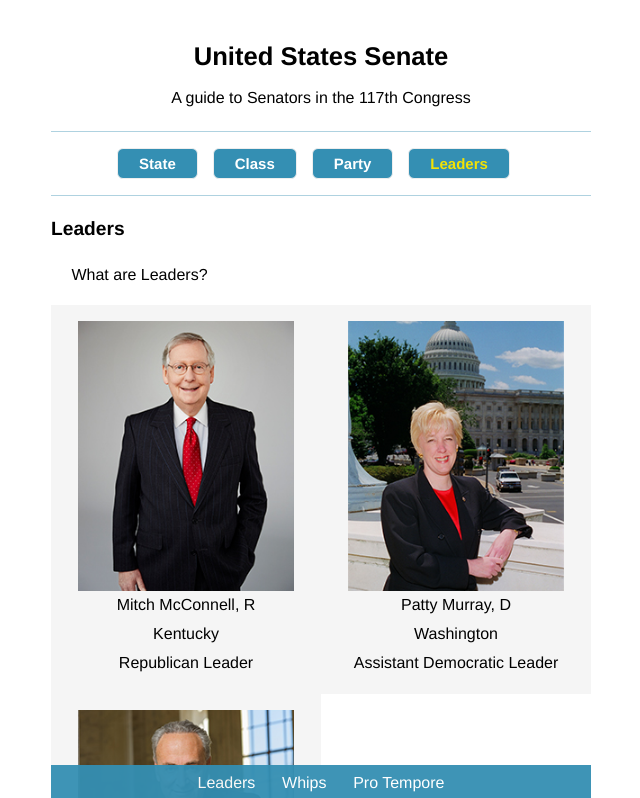
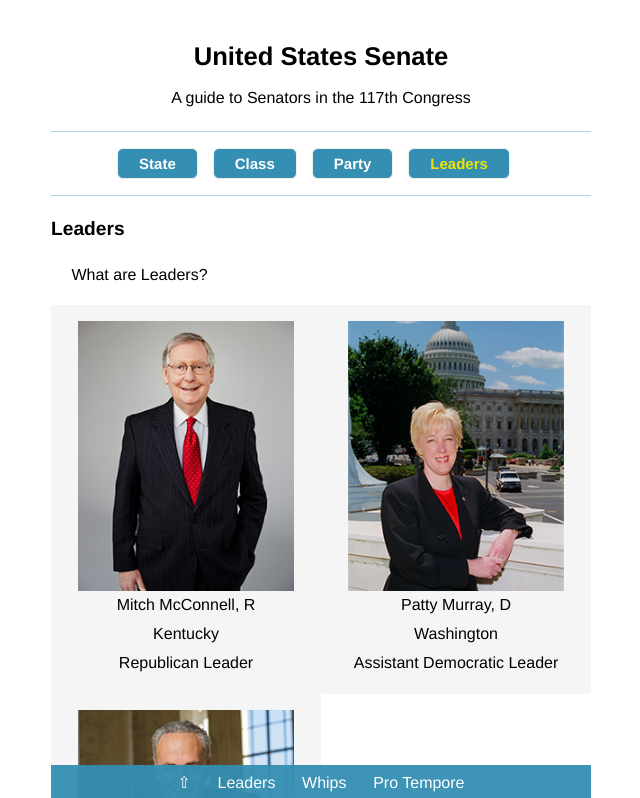
Before and after one commit to seankelliher/us-senators, a Vue app: page /leaders in a window 1280 px wide. Shown: the top 798 px of the page, without its empty margins (319-959 px from the left). Built offline with nearby package versions, Linux system fonts and the light colour scheme; some icons are missing.

Commit message:
Add 'top' link.

```diff
--- a/src/components/JumpsPanelO.vue
+++ b/src/components/JumpsPanelO.vue
@@ -2,6 +2,8 @@
     <div class="jumps-panel">
         <p>
             <!--Go to:&nbsp;-->
+            <a v-bind:href="linkT">{{ nameT }}</a>
+            &nbsp;&nbsp;&nbsp;&nbsp;
             <a v-bind:href="link1">{{ name1 }}</a>
             &nbsp;&nbsp;&nbsp;&nbsp;
             <a v-bind:href="link2">{{ name2 }}</a>
@@ -15,9 +17,11 @@
 export default {
     name: "JumpsPanelO",
     props: {
+        linkT: String,
         link1: String,
         link2: String,
         link3: String,
+        nameT: String,
         name1: String,
         name2: String,
         name3: String,
--- a/src/components/JumpsPanelS.vue
+++ b/src/components/JumpsPanelS.vue
@@ -2,6 +2,8 @@
     <div class="jumps-panel">
         <p>
             <!--Go to:&nbsp;-->
+            <a v-bind:href="link0T">{{ name0T }}</a>
+            &nbsp;
             <a v-bind:href="link01">{{ name01 }}</a>
             &nbsp;
             <a v-bind:href="link02">{{ name02 }}</a>
@@ -47,6 +49,7 @@
 export default {
     name: "JumpsPanel",
     props: {
+        link0T: String,
         link01: String,
         link02: String,
         link03: String,
@@ -66,6 +69,7 @@
         link17: String,
         link18: String,
         link19: String,
+        name0T: String,
         name01: String,
         name02: String,
         name03: String,
```
